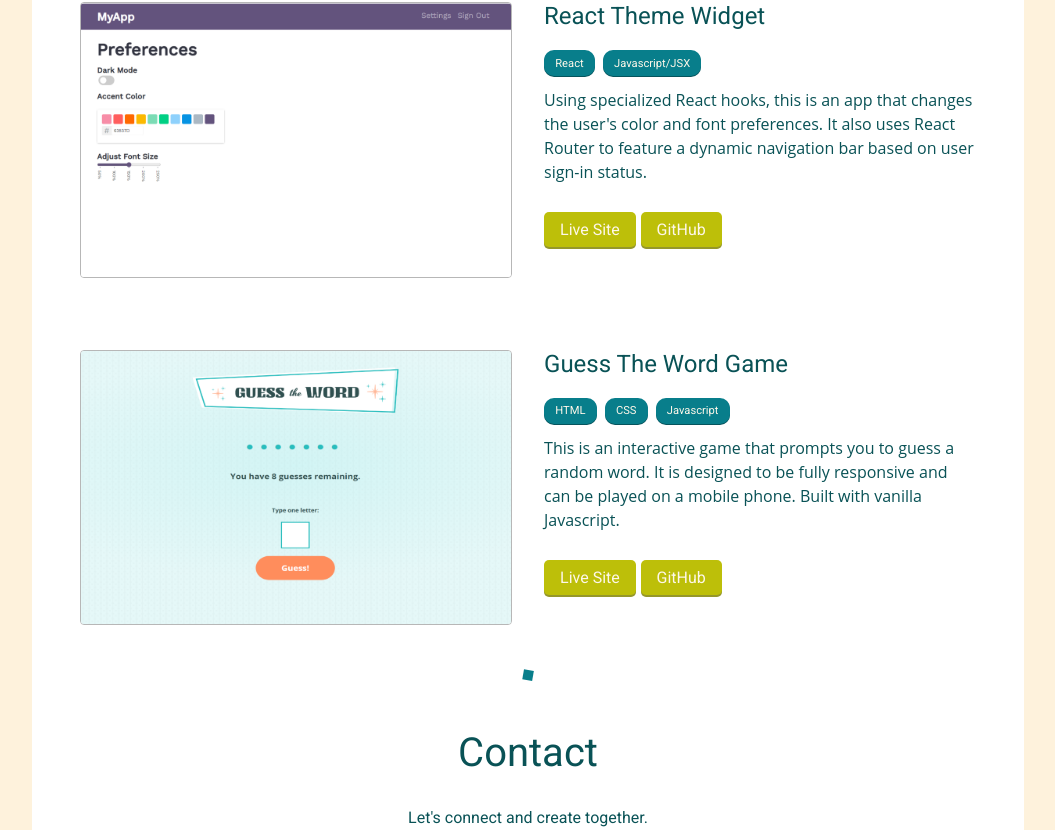
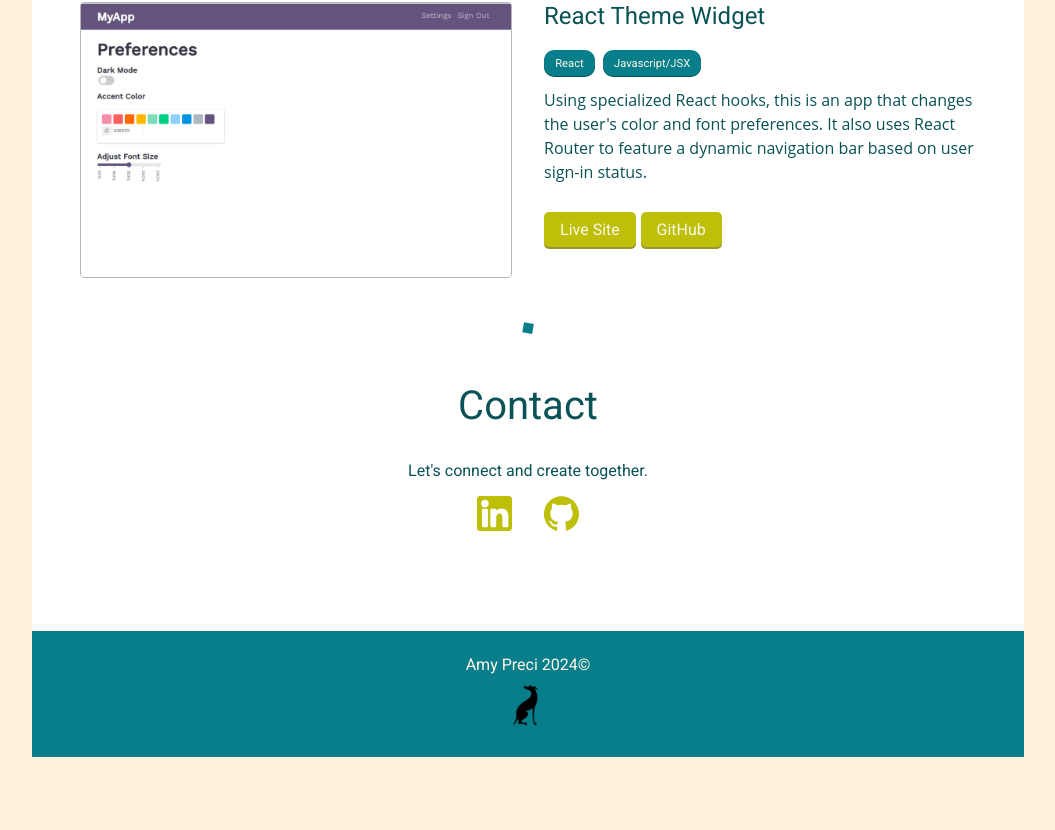
Before and after one commit to Amy-Pr/react-portfolio, a React (Vite) app: page / in a window 1280 px wide. Shown: the part 2794-3624 px from the top of the page, without its empty margins (112-1167 px from the left). After the commit the page ends 3551 px from the top, so only its background shows below. Built offline with nearby package versions, Linux system fonts and the light colour scheme.

Commit message:
removed javascript guess the word

```diff
--- a/src/components/Projects.jsx
+++ b/src/components/Projects.jsx
@@ -60,16 +60,16 @@ const projectList = [
     image: reactTheme
   },
 
-  {
-    id: 5,
-    title: 'Guess The Word Game',
-    tech: ['HTML', 'CSS', 'Javascript'],
-    description:
-      "This is an interactive game that prompts you to guess a random word. It is designed to be fully responsive and can be played on a mobile phone. Built with vanilla Javascript.",
-    liveLink: 'https://amy-pr.github.io/guess-the-word/',
-    githubLink: 'https://github.com/Amy-Pr/guess-the-word',
-    image: guessWord,
-  },
+  // {
+  //   id: 5,
+  //   title: 'Guess The Word Game',
+  //   tech: ['HTML', 'CSS', 'Javascript'],
+  //   description:
+  //     "This is an interactive game that prompts you to guess a random word. It is designed to be fully responsive and can be played on a mobile phone. Built with vanilla Javascript.",
+  //   liveLink: 'https://amy-pr.github.io/guess-the-word/',
+  //   githubLink: 'https://github.com/Amy-Pr/guess-the-word',
+  //   image: guessWord,
+  // },
 ];
 
 const Projects = () => {
```
